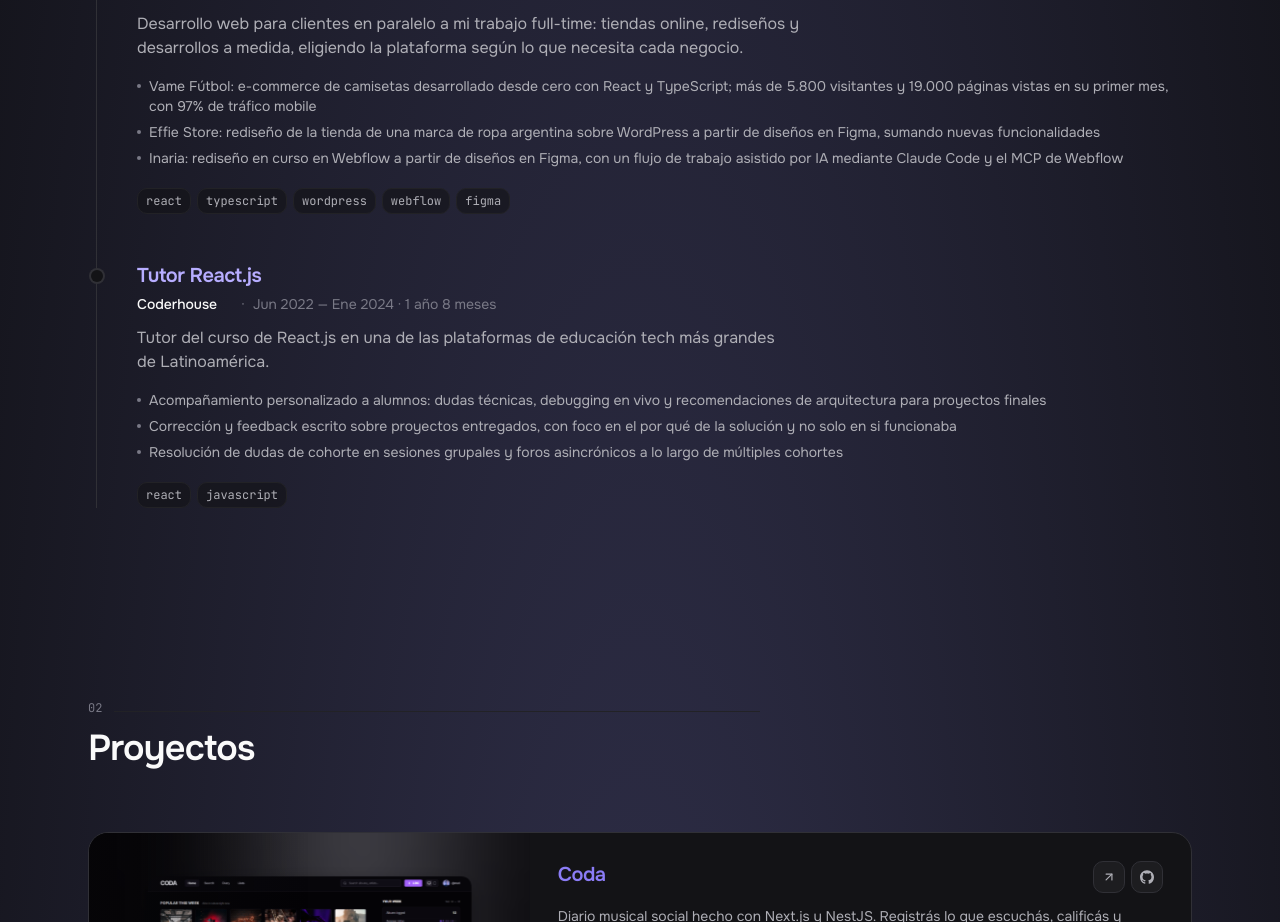
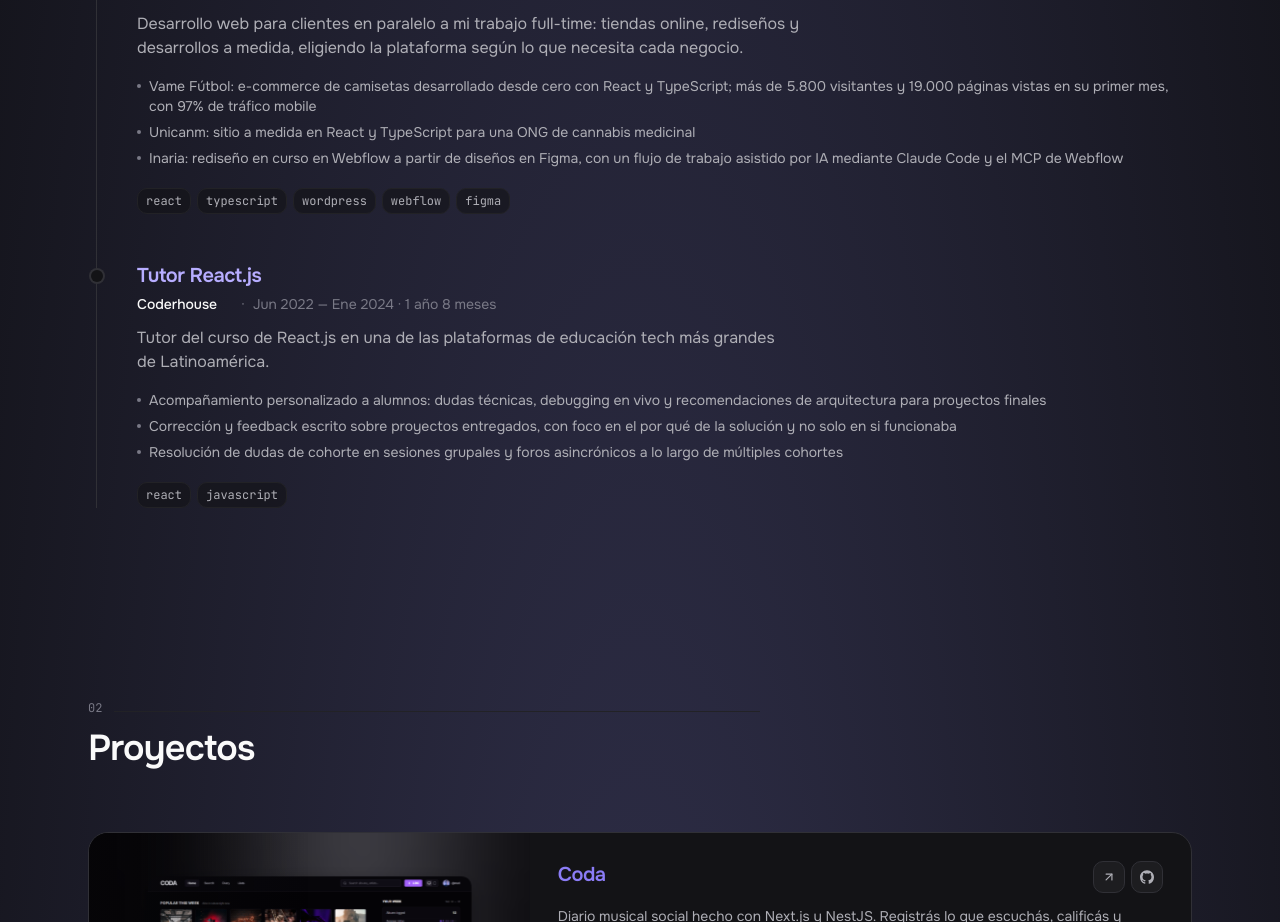
Before and after one commit to ramatc/portfolio, a Next.js app: page / in a window 1280 px wide. Shown: the part 1400-2322 px from the top of the page. Built offline with nearby package versions, Linux system fonts and the light colour scheme; no server answers.

Commit message:
feat: replace Effie Store with Unicanm in freelance highlights

```diff
--- a/app/components/Experience.tsx
+++ b/app/components/Experience.tsx
@@ -50,7 +50,7 @@
       "Desarrollo web para clientes en paralelo a mi trabajo full-time: tiendas online, rediseños y desarrollos a medida, eligiendo la plataforma según lo que necesita cada negocio.",
     highlights: [
       "Vame Fútbol: e-commerce de camisetas desarrollado desde cero con React y TypeScript; más de 5.800 visitantes y 19.000 páginas vistas en su primer mes, con 97% de tráfico mobile",
-      "Effie Store: rediseño de la tienda de una marca de ropa argentina sobre WordPress a partir de diseños en Figma, sumando nuevas funcionalidades",
+      "Unicanm: sitio a medida en React y TypeScript para una ONG de cannabis medicinal",
       "Inaria: rediseño en curso en Webflow a partir de diseños en Figma, con un flujo de trabajo asistido por IA mediante Claude Code y el MCP de Webflow",
     ],
     stack: ["react", "typescript", "wordpress", "webflow", "figma"],
```
